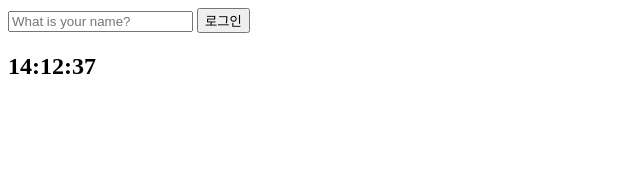
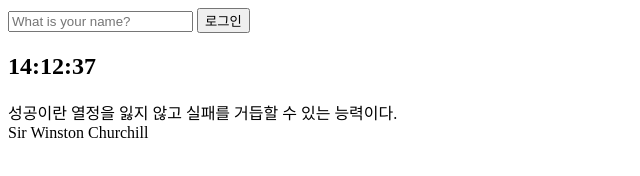
Before and after one commit to Youngdev96/Clone_chromeJS, a plain HTML site: page index.html in a window 1280 px wide. Shown: the whole page, without its empty margins (0-640 px from the left). Drawn offline with Linux system fonts and the light colour scheme.

Commit message:
JS-quote

```diff
--- a/index.html
+++ b/index.html
@@ -18,7 +18,12 @@
     </form>
     <h2 id="clock">00:00:00</h2>
     <h1 id="greeting" class="hidden"></h1>
-    <script src="./js/greetings.js"></script>
-    <script src="./js/clock.js"></script>
+    <div id="quote">
+      <span></span><br />
+      <span></span>
+    </div>
+    <script src="/js/greetings.js"></script>
+    <script src="/js/clock.js"></script>
+    <script src="/js/quotes.js"></script>
   </body>
 </html>
--- /dev/null
+++ b/js/quotes.js
@@ -0,0 +1,63 @@
+const quotes = [
+  {
+    quote:
+      "개선이란 무언가가 좋지 않다고 느낄 수 있는 사람들에 의해서만 만들어질 수 있다.",
+    author: "Friedrich Nietzsche",
+  },
+  {
+    quote: "오늘 할 수 있는 일을 내일로 미루지 마라.",
+    author: "Benjamin Franklin",
+  },
+  {
+    quote:
+      "조금도 위험을 감수하지 않는 것이 인생에서 가장 위험한 일일 것이라 믿는다.",
+    author: "Oprah Winfrey",
+  },
+  {
+    quote:
+      "만일 내게 나무를 베기 위해 한 시간만 주어진다면, 우선 나는 도끼를 가는데 45분을 쓸 것이다.",
+    author: "Abraham Lincoln",
+  },
+  {
+    quote: "자신의 가족을 가르칠 수 없는 자는 남을 가르칠 수 없다.",
+    author: "Confucius",
+  },
+  {
+    quote: "예측은 매우 어려우며, 미래에 대해서는 특히 그렇다",
+    author: "Niels Bohr",
+  },
+  {
+    quote: "순간들을 소중히 여기다 보면, 긴 세월은 저절로 흘러간다.",
+    author: "Maria Edgeworth",
+  },
+  {
+    quote: "미래는 현재 우리가 무엇을 하는가에 달려 있다.",
+    author: "Mahatma Gandhi",
+  },
+  {
+    quote: "집중력은 자신감과 갈망이 결합하여 생긴다.",
+    author: "Arnold Palmer",
+  },
+  {
+    quote: "성공이란 열정을 잃지 않고 실패를 거듭할 수 있는 능력이다.",
+    author: "Sir Winston Churchill",
+  },
+];
+
+const quote = document.querySelector("#quote span:first-child");
+const author = document.querySelector("#quote span:last-child");
+
+const todayQuotes = quotes[Math.floor(Math.random() * quotes.length)];
+
+quote.innerText = todayQuotes.quote;
+author.innerText = todayQuotes.author;
+
+// math module
+// math module 중 랜덤 function = random()
+// math.random() * 10 => 0에서 10사이의 숫자들을 얻을 수 있음
+// 소수점 값을 상수로 얻기 위한 math function 3가지
+// 1. math.round(); 반올림 처리
+// 2. math.ceil(); 올림 처리
+// 3. math.floor(); 내림처리
+
+//randomness
```
Also changed, not shown: js/clock.js (+2 -6 lines).
